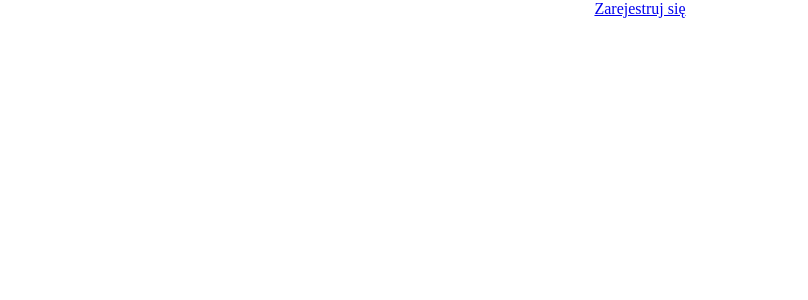
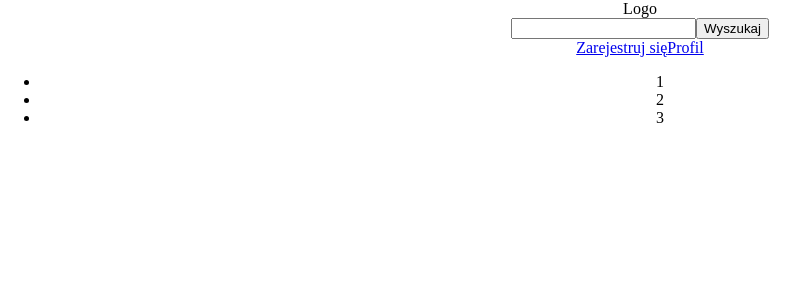
Before and after one commit to MrSpaceMan1/blackjack-online, a React (Create React App) app: page /profile/search in a window 1280 px wide. Before the commit this address had no page. Shown: the top 300 px of the page, without its empty margins (0-808 px from the left). Built offline with nearby package versions, Linux system fonts and the light colour scheme.

Commit message:
Dodano komponent profilu; Dodano liste profili; Dodano search bar profili; Navbar jest teraz osobnym komponentem; Zmieniono sposbób route'owania

```diff
--- a/src/App.js
+++ b/src/App.js
@@ -1,19 +1,21 @@
 import './App.css';
-import { Route, Routes, Link } from 'react-router-dom';
+import { Route, Routes } from 'react-router-dom';
 import RegisterForm from './components/login/RegisterForm';
 import RoomsList from './components/room/RoomsList';
+import Navbar from './components/Navbar'
+import ProfilePage from './components/profile/ProfilePage';
+import ProfileList from './components/profile/ProfileList';
 
 
 function App() {
   return (
     <div className="App">
-      <nav>
-        <Link to="/register">Zarejestruj się</Link>
-      </nav>
+      <Navbar ></Navbar>
       <Routes>
-        <Route path='/' element={<RoomsList />}>
-          <Route path='register' element={<RegisterForm />}/>
-        </Route>
+        <Route path='/' element={<RoomsList />} />
+        <Route path='/register' element={<RegisterForm />}></Route>
+        <Route path="/profile/search" element={<ProfileList />} />
+        <Route path="/profile/:id" element={<ProfilePage />} ></Route>
       </Routes>
     </div>
   );
--- /dev/null
+++ b/src/components/Navbar.jsx
@@ -0,0 +1,30 @@
+import { Link, useNavigate } from 'react-router-dom';
+import { Formik, Form, Field } from 'formik';
+
+function Navbar() {
+    const navigate = useNavigate();
+    return (
+    <nav>
+        <div>Logo</div>
+        <div>
+            <Formik
+            initialValues={{searchQuery: ""}}
+            onSubmit={values => {
+                navigate(`/profile/search?name=${values.searchQuery}`)
+            }}
+            >
+                <Form>
+                    <Field name='searchQuery'></Field>
+                    <button type="submit">Wyszukaj</button>
+                </Form>
+            </Formik>
+        </div>
+        <div>
+            <Link to="/register">Zarejestruj się</Link>
+            <Link to='/profile/ZMIEN_TEN_STRING'>Profil</Link>
+        </div>
+    </nav>
+    );
+}
+
+export default Navbar;
--- /dev/null
+++ b/src/components/profile/ProfileList.jsx
@@ -0,0 +1,18 @@
+import { useEffect } from 'react';
+import { useSearchParams } from 'react-router-dom';
+
+function ProfileList() {
+    const [query] = useSearchParams()
+    useEffect(() => {
+        console.log(query.get("name"));
+    }, [query]);
+    return (
+        <ul>
+            <li>1</li>
+            <li>2</li>
+            <li>3</li>
+        </ul>
+     );
+}
+
+export default ProfileList;
--- /dev/null
+++ b/src/components/profile/ProfilePage.jsx
@@ -0,0 +1,15 @@
+import { useParams } from 'react-router-dom';
+
+function ProfilePage() {
+    const { id } = useParams();
+
+    return (
+        <div>
+            <img src='https://thealmanian.com/wp-content/uploads/2019/01/product_image_thumbnail_placeholder.png'/>
+            <h1>Nazwa gracza</h1>
+            <h2>Ilość wygranych</h2>
+        </div>
+     );
+}
+
+export default ProfilePage;
```
